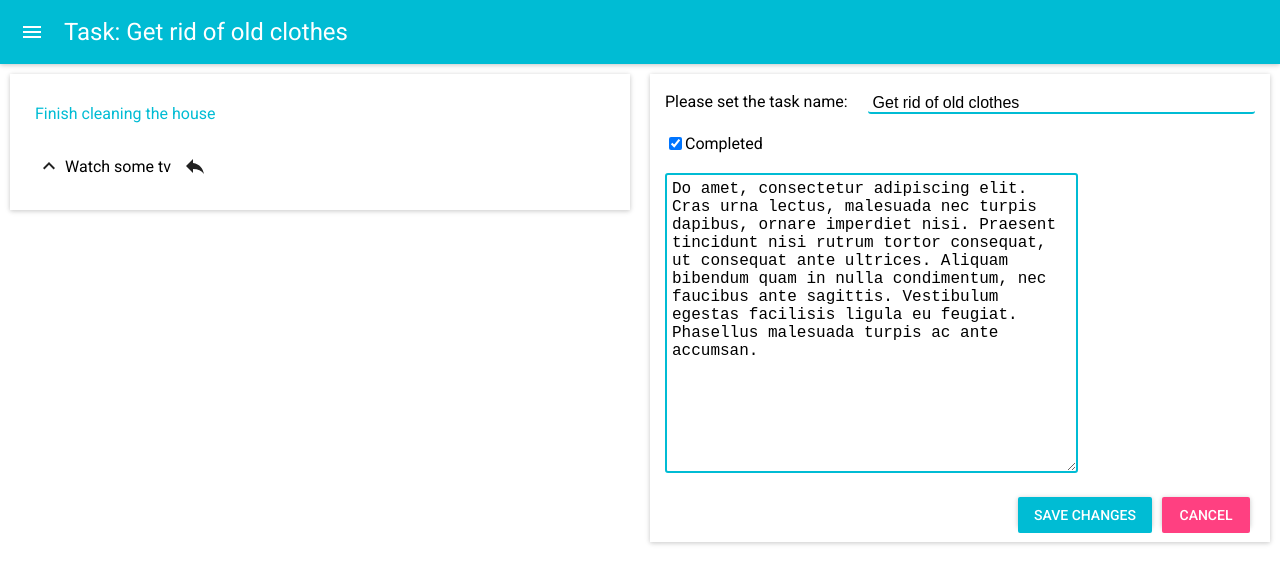
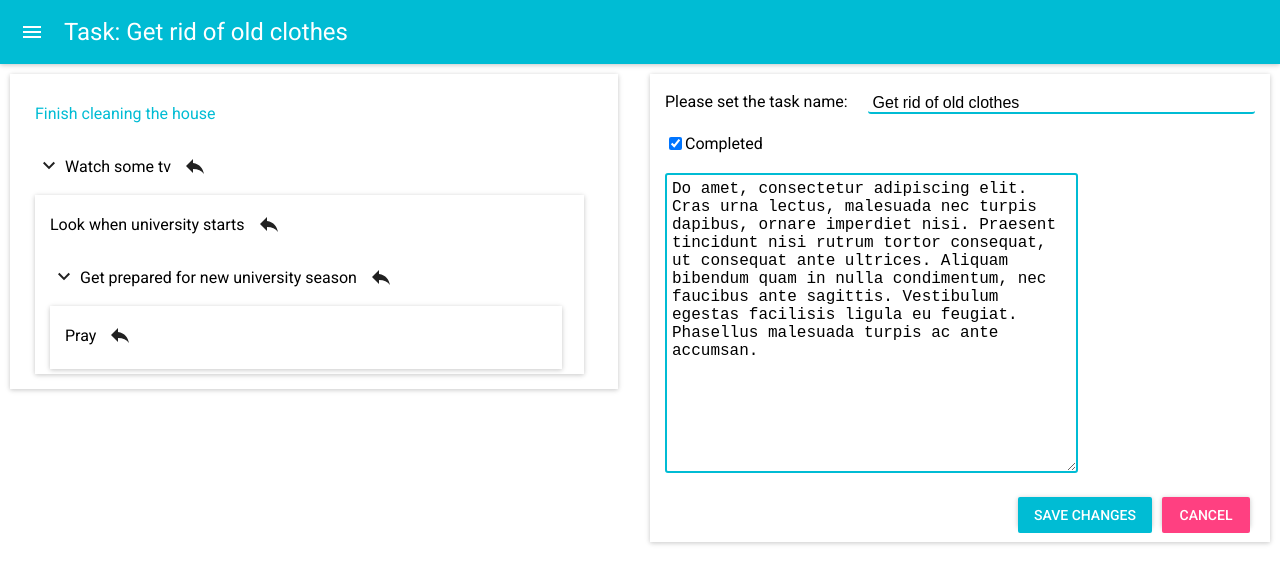
Before and after one commit to Tasarinan/react_todo, a React (Create React App) app: page /1/1/edit in a window 1280 px wide. Shown: the top 584 px of the page. Built offline with nearby package versions, Linux system fonts and the light colour scheme; what react-tap-event-plugin would draw is missing.

Commit message:
made category tree be expanded in todoEdit page by default

```diff
--- a/src/components/CategoryItem/CategoryItem.css
+++ b/src/components/CategoryItem/CategoryItem.css
@@ -40,9 +40,9 @@
 .CategoryItemButton {
     margin:0 4px;
 }
-.todo-edit-current {
+.not-selectable{
     pointer-events: none;
 }
-.todo-edit-current + .CategoryItemMoveTo {
+.CategoryItemTitle .currentCategory + .CategoryItemMoveTo {
     display: none;
 }
--- a/src/components/CategoryItem/index.js
+++ b/src/components/CategoryItem/index.js
@@ -19,12 +19,17 @@ const  CategoryItem  = ({id, title, editCategory, deleteCategory, addNewSubcateg
 
 	const expanderRender = hasSubcategory &&
 		(<div className="CategoryItemDropdown">
-				<IconButton onClick={handleExpander}>
+			{ shouldRenderCRUD
+				? (<IconButton onClick={handleExpander}>
                     { expanded ? <ArrowDownIcon/> : <ArrowUpIcon/> }
-				</IconButton>
+				</IconButton>)
+				: (<IconButton className="not-selectable">
+					<ArrowDownIcon/>
+				</IconButton>)
+			}
 		</div>);
 
-	const editCategoryRender =  (<CategoryEdit
+	const editCategoryRender = (<CategoryEdit
             itemTitle={title}
             id={id}
             getModalConfig={getModalConfig}
@@ -47,12 +52,12 @@ const  CategoryItem  = ({id, title, editCategory, deleteCategory, addNewSubcateg
 
     const moveToCategoryRender = (
         <div className="CategoryItemPanel">
-            <IconButton>
+            <IconButton tooltip="Move to this category">
                 <MoveToIcon/>
             </IconButton>
         </div>);
 
-	const subcategoriesListRender = hasSubcategory && expanded &&
+	const subcategoriesListRender = hasSubcategory &&
 		(<CategoryList
 			className="CategoryList"
 			categoryList={categoryList}
@@ -67,31 +72,39 @@ const  CategoryItem  = ({id, title, editCategory, deleteCategory, addNewSubcateg
 		/>);
 
 	return (
-		<li className="CategoryItem">
+		<li>
             { shouldRenderCRUD
-                ? (<div className="CategoryItemLine">
+
+                ? (<div className="CategoryItem">
+					<div className="CategoryItemLine">
 						<div className="CategoryItemPanel">
                             { expanderRender }
 							<div className={"CategoryItemTitle" + (hasSubcategory ? " CategoryItemTitle--hasSub" : "")}>
-							<NavLink to={`/${id}`} activeClassName="selected" disabled>{title}</NavLink>
+								<NavLink to={`/${id}`} activeClassName="selected">{title}</NavLink>
 							</div>
                             { editCategoryRender }
 						</div>
                         { deleteAndAddSubCategoryRender }
+					</div>
+                    { expanded && subcategoriesListRender }
 				</div>)
-                : (<div className="CategoryItemLine">
+
+                : (<div className="CategoryItem">
+					<div className="CategoryItemLine">
 						<div className="CategoryItemPanel">
                             { expanderRender }
 							<div className={"CategoryItemTitle" + (hasSubcategory ? " CategoryItemTitle--hasSub" : "")}>
-							<NavLink to={`/${id}`} activeClassName="selected todo-edit-current">{title}</NavLink>
+								<NavLink to={`/${id}`} className="not-selectable" activeClassName="currentCategory selected">{title}</NavLink>
 								<div className="CategoryItemMoveTo">
 									{ moveToCategoryRender }
 								</div>
 							</div>
 						</div>
+					</div>
+					{ subcategoriesListRender }
 				</div>)
+
             }
-            { subcategoriesListRender }
 		</li>
 	)
 };
--- a/src/components/CategoryList/CategoryList.css
+++ b/src/components/CategoryList/CategoryList.css
@@ -1,8 +1,9 @@
 .CategoryList {
+    width: 95%;
     list-style: none;
     max-height: 60vh;
     overflow-y: scroll;
-    box-shadow: rgba(0, 0, 0, 0.117647) 0px 1px 6px, rgba(0, 0, 0, 0.117647) 0px 1px 4px;
+    box-shadow: rgba(0, 0, 0, 0.117647) 0 1px 6px, rgba(0, 0, 0, 0.117647) 0 1px 4px;
     padding: 15px;
     margin: 0 10px;
 }
```
Lines whose indentation alone changed are shown as unchanged.
